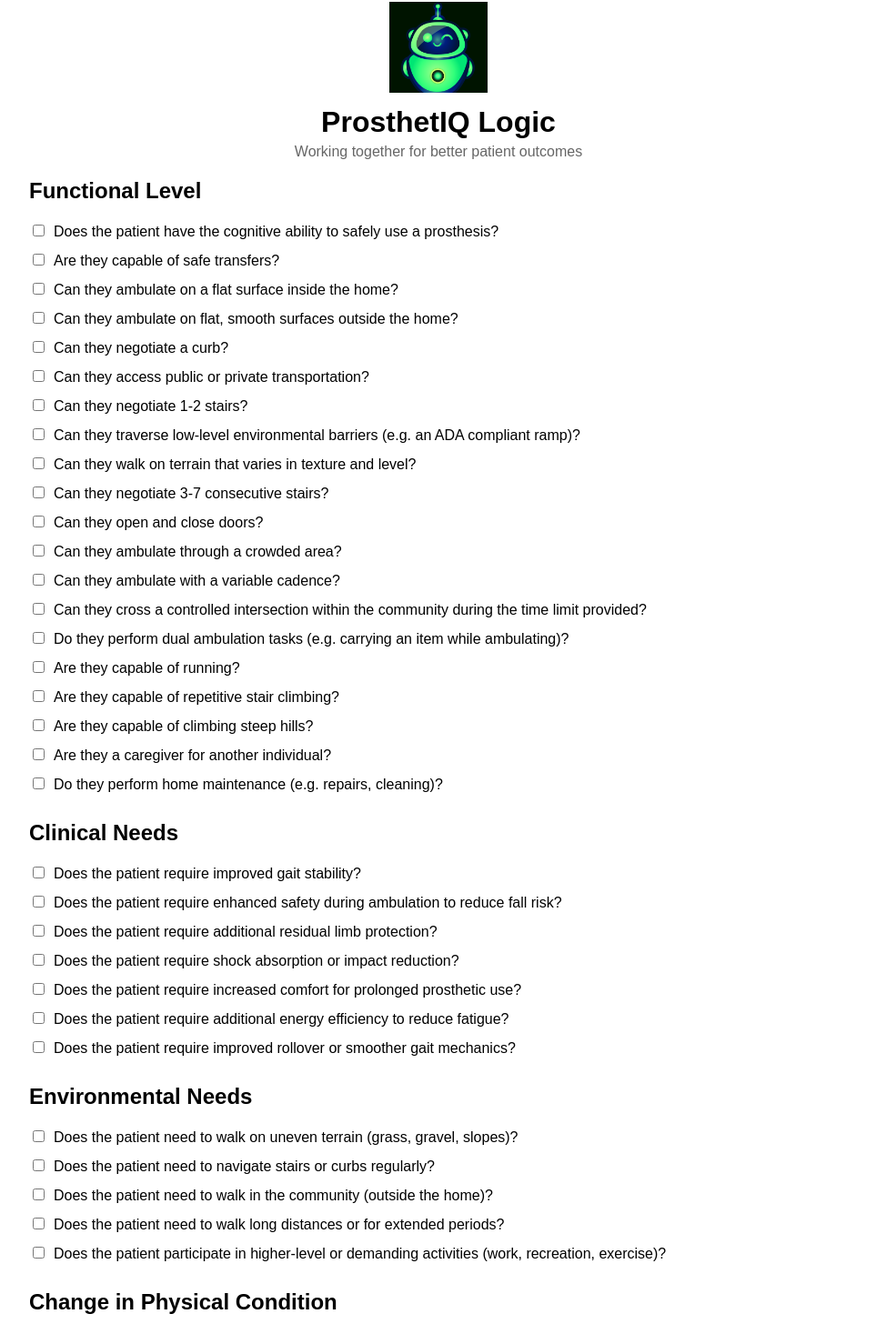
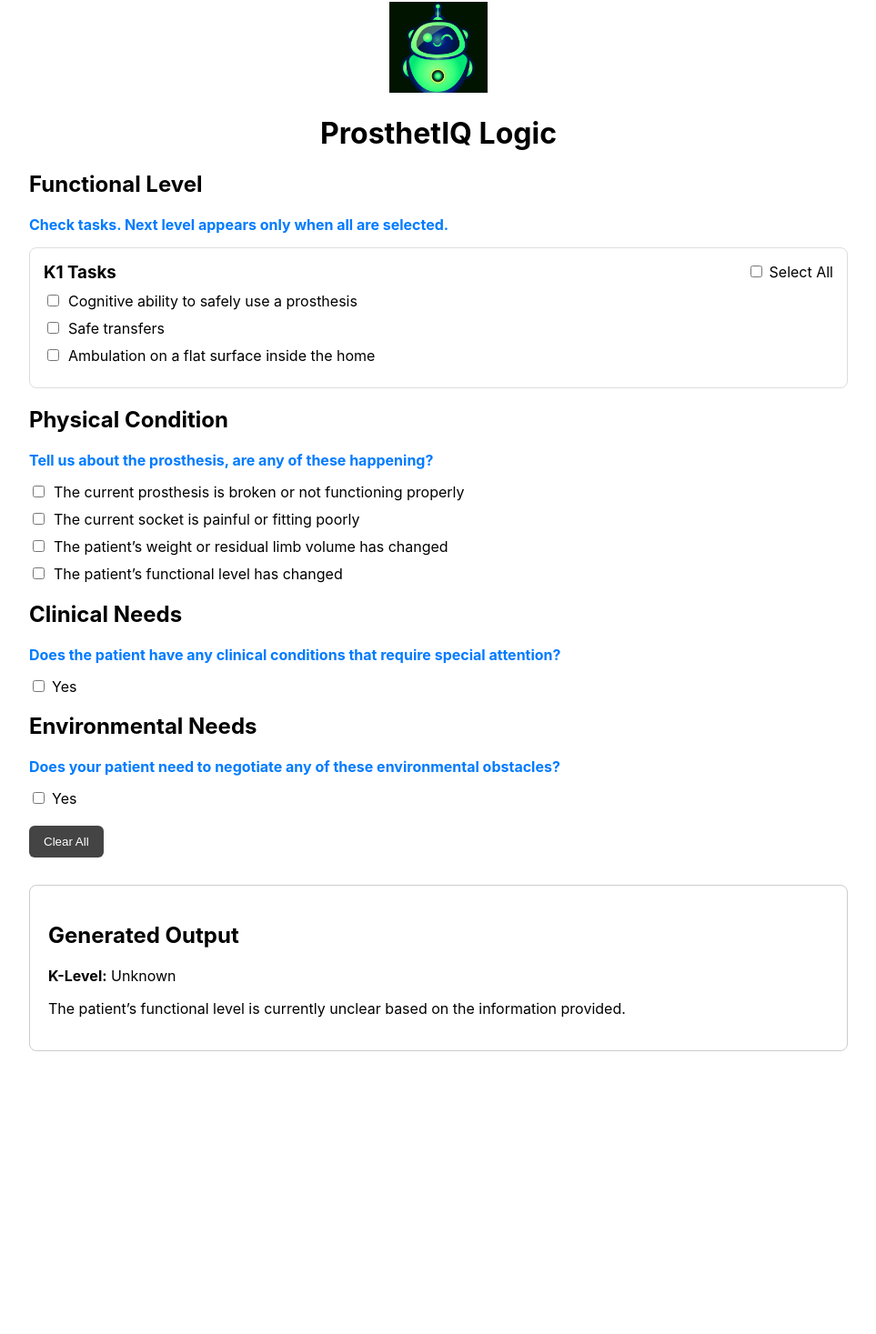
Before and after one commit to klapierre5-cpo/prosthetiq-logic, a React (Create React App) app: page / in a window 1280 px wide. Shown: the part 28-1495 px from the top of the page at 91% size, without its empty margins (158-1121 px from the left). After the commit the page ends 1214 px from the top, so only its background shows below. Built offline with nearby package versions, Linux system fonts and the light colour scheme.

Commit message:
Refined ProsthetIQ Logic UI and output flow

```diff
--- a/src/App.js
+++ b/src/App.js
@@ -2,62 +2,96 @@ import logo from './assets/prosthetiq_logic_logo.png';
 import { useState } from 'react';
 
 function App() {
-  const questions = [
-    { id: 'T001', text: 'Does the patient have the cognitive ability to safely use a prosthesis?' },
-    { id: 'T002', text: 'Are they capable of safe transfers?' },
-    { id: 'T003', text: 'Can they ambulate on a flat surface inside the home?' },
-    { id: 'T004', text: 'Can they ambulate on flat, smooth surfaces outside the home?' },
-    { id: 'T005', text: 'Can they negotiate a curb?' },
-    { id: 'T006', text: 'Can they access public or private transportation?' },
-    { id: 'T007', text: 'Can they negotiate 1-2 stairs?' },
-    { id: 'T008', text: 'Can they traverse low-level environmental barriers (e.g. an ADA compliant ramp)?' },
-    { id: 'T009', text: 'Can they walk on terrain that varies in texture and level?' },
-    { id: 'T010', text: 'Can they negotiate 3-7 consecutive stairs?' },
-    { id: 'T011', text: 'Can they open and close doors?' },
-    { id: 'T012', text: 'Can they ambulate through a crowded area?' },
-    { id: 'T013', text: 'Can they ambulate with a variable cadence?' },
-    { id: 'T014', text: 'Can they cross a controlled intersection within the community during the time limit provided?' },
-    { id: 'T015', text: 'Do they perform dual ambulation tasks (e.g. carrying an item while ambulating)?' },
-    { id: 'T016', text: 'Are they capable of running?' },
-    { id: 'T017', text: 'Are they capable of repetitive stair climbing?' },
-    { id: 'T018', text: 'Are they capable of climbing steep hills?' },
-    { id: 'T019', text: 'Are they a caregiver for another individual?' },
-    { id: 'T020', text: 'Do they perform home maintenance (e.g. repairs, cleaning)?' },
+  const k1Questions = [
+    { id: 'T001', text: 'Cognitive ability to safely use a prosthesis' },
+    { id: 'T002', text: 'Safe transfers' },
+    { id: 'T003', text: 'Ambulation on a flat surface inside the home' },
+  ];
+
+  const k2Questions = [
+    { id: 'T004', text: 'Ambulation on flat, smooth surfaces outside the home' },
+    { id: 'T005', text: 'Negotiation of a curb' },
+    { id: 'T006', text: 'Access to public or private transportation' },
+    { id: 'T007', text: 'Negotiation of 1–2 stairs' },
+    { id: 'T008', text: 'Traversal of low-level environmental barriers (e.g. ADA-compliant ramp)' },
+  ];
+
+  const k3Questions = [
+    { id: 'T009', text: 'Walking on terrain that varies in texture and level' },
+    { id: 'T010', text: 'Negotiation of 3–7 consecutive stairs' },
+    { id: 'T011', text: 'Opening and closing doors while ambulating' },
+    { id: 'T012', text: 'Ambulation through crowded areas' },
+    { id: 'T013', text: 'Variable cadence ambulation' },
+    { id: 'T014', text: 'Crossing a controlled intersection within the allowed time' },
+    { id: 'T015', text: 'Dual ambulation tasks (e.g. carrying an item while walking)' },
+  ];
+
+  const k4Questions = [
+    { id: 'T016', text: 'Running' },
+    { id: 'T017', text: 'Repetitive stair climbing' },
+    { id: 'T018', text: 'Climbing steep hills' },
+    { id: 'T019', text: 'Caregiving for another individual' },
+    { id: 'T020', text: 'Home maintenance (e.g. repairs, cleaning)' },
   ];
 
   const clinicalNeedsQuestions = [
-    { id: 'CN001', text: 'Does the patient require improved gait stability?' },
-    { id: 'CN002', text: 'Does the patient require enhanced safety during ambulation to reduce fall risk?' },
-    { id: 'CN003', text: 'Does the patient require additional residual limb protection?' },
-    { id: 'CN004', text: 'Does the patient require shock absorption or impact reduction?' },
-    { id: 'CN005', text: 'Does the patient require increased comfort for prolonged prosthetic use?' },
-    { id: 'CN006', text: 'Does the patient require additional energy efficiency to reduce fatigue?' },
-    { id: 'CN007', text: 'Does the patient require improved rollover or smoother gait mechanics?' },
-  ];
-
-  const changeConditionQuestions = [
-    { id: 'CC001', text: 'Is the current prosthesis broken or not functioning properly?' },
-    { id: 'CC002', text: 'Is the current socket fitting poorly or painful?' },
-    { id: 'CC003', text: 'Has the patient experienced significant weight or residual limb volume change recently?' },
-    { id: 'CC004', text: 'Has the patient’s functional level changed since the last evaluation?' },
+    { id: 'CN001', text: 'Improved gait stability' },
+    { id: 'CN002', text: 'Enhanced safety during ambulation to reduce fall risk' },
+    { id: 'CN003', text: 'Additional residual limb protection' },
+    { id: 'CN004', text: 'Shock absorption or impact reduction' },
+    { id: 'CN005', text: 'Increased comfort for prolonged prosthetic use' },
+    { id: 'CN006', text: 'Additional energy efficiency to reduce fatigue' },
+    { id: 'CN007', text: 'Improved rollover or smoother gait mechanics' },
   ];
 
   const environmentalQuestions = [
-    { id: 'EN001', text: 'Does the patient need to walk on uneven terrain (grass, gravel, slopes)?' },
-    { id: 'EN002', text: 'Does the patient need to navigate stairs or curbs regularly?' },
-    { id: 'EN003', text: 'Does the patient need to walk in the community (outside the home)?' },
-    { id: 'EN004', text: 'Does the patient need to walk long distances or for extended periods?' },
-    { id: 'EN005', text: 'Does the patient participate in higher-level or demanding activities (work, recreation, exercise)?' },
+    { id: 'EN001', text: 'Uneven terrain (grass, gravel, slopes)' },
+    { id: 'EN002', text: 'Stairs or curbs regularly' },
+    { id: 'EN003', text: 'Community ambulation outside the home' },
+    { id: 'EN004', text: 'Long distances or extended periods of walking' },
+    { id: 'EN005', text: 'Higher-level or demanding activities (work, recreation, exercise)' },
+  ];
+
+  const physicalConditionQuestions = [
+    { id: 'CC001', text: 'The current prosthesis is broken or not functioning properly' },
+    { id: 'CC002', text: 'The current socket is painful or fitting poorly' },
+    { id: 'CC003', text: 'The patient’s weight or residual limb volume has changed' },
+    { id: 'CC004', text: 'The patient’s functional level has changed' },
   ];
 
   const [answers, setAnswers] = useState({});
 
   const handleChange = (id) => {
-    setAnswers((prevAnswers) => ({
-      ...prevAnswers,
-      [id]: !prevAnswers[id],
+    setAnswers((prev) => ({
+      ...prev,
+      [id]: !prev[id],
     }));
   };
+
+  const handleSelectAll = (arr) => {
+    setAnswers((prev) => {
+      const updated = { ...prev };
+      const allSelected = arr.every((q) => !!prev[q.id]);
+
+      arr.forEach((q) => {
+        updated[q.id] = !allSelected;
+      });
+
+      return updated;
+    });
+  };
+
+  const clearAll = () => setAnswers({});
+
+  const hasAnyChecked = (arr) => arr.some((q) => !!answers[q.id]);
+  const areAllChecked = (arr) => arr.length > 0 && arr.every((q) => !!answers[q.id]);
+
+  const showK2 = areAllChecked(k1Questions);
+  const showK3 = areAllChecked(k2Questions);
+  const showK4 = areAllChecked(k3Questions);
+
+  const showClinicalDetails = !!answers.CN_YES;
+  const showEnvironmentalDetails = !!answers.EN_YES;
 
   const joinList = (items) => {
     if (items.length === 0) return '';
@@ -66,192 +100,255 @@ function App() {
     return `${items.slice(0, -1).join(', ')}, and ${items[items.length - 1]}`;
   };
 
+  const instructionStyle = {
+    color: '#007BFF',
+    fontWeight: '700',
+    marginBottom: '15px',
+  };
+
+  const subPromptStyle = {
+    color: '#007BFF',
+    fontWeight: '700',
+    marginTop: '10px',
+    marginBottom: '12px',
+  };
+
+  const renderGroup = (arr) =>
+    arr.map((q) => (
+      <div key={q.id} style={{ marginBottom: '10px' }}>
+        <label>
+          <input
+            type="checkbox"
+            checked={!!answers[q.id]}
+            onChange={() => handleChange(q.id)}
+            style={{ marginRight: '10px' }}
+          />
+          {q.text}
+        </label>
+      </div>
+    ));
+
+  const renderSection = (title, arr) => (
+    <div
+      style={{
+        marginBottom: '20px',
+        padding: '15px',
+        border: '1px solid #ddd',
+        borderRadius: '8px',
+      }}
+    >
+      <div
+        style={{
+          display: 'flex',
+          justifyContent: 'space-between',
+          alignItems: 'center',
+          gap: '10px',
+          flexWrap: 'wrap',
+          marginBottom: '10px',
+        }}
+      >
+        <h3 style={{ margin: 0 }}>{title}</h3>
+        <label>
+          <input
+            type="checkbox"
+            checked={areAllChecked(arr)}
+            onChange={() => handleSelectAll(arr)}
+            style={{ marginRight: '8px' }}
+          />
+          Select All
+        </label>
+      </div>
+      {renderGroup(arr)}
+    </div>
+  );
+
   const getKLevel = () => {
-    const k4Tasks = ['T016', 'T017', 'T018', 'T019', 'T020'];
-    const k3Tasks = ['T009', 'T010', 'T011', 'T012', 'T013', 'T014', 'T015'];
-    const k2Tasks = ['T004', 'T005', 'T006', 'T007', 'T008'];
-    const k1Tasks = ['T001', 'T002', 'T003'];
-
-    const hasK4 = k4Tasks.some((taskId) => answers[taskId]);
-    const hasK3 = k3Tasks.some((taskId) => answers[taskId]);
-    const hasK2 = k2Tasks.some((taskId) => answers[taskId]);
-    const hasK1 = k1Tasks.some((taskId) => answers[taskId]);
-
-    if (hasK4) return 'K4';
-    if (hasK3) return 'K3';
-    if (hasK2) return 'K2';
-    if (hasK1) return 'K1';
+    if (hasAnyChecked(k4Questions)) return 'K4';
+    if (hasAnyChecked(k3Questions)) return 'K3';
+    if (hasAnyChecked(k2Questions)) return 'K2';
+    if (hasAnyChecked(k1Questions)) return 'K1';
     return 'Unknown';
   };
 
+  const getKLevelSentence = () => {
     const kLevel = getKLevel();
 
-  const getKLevelSentence = () => {
-    if (kLevel === 'K1') return 'The patient demonstrates K1-level ambulation with household mobility potential.';
-    if (kLevel === 'K2') return 'The patient demonstrates K2-level ambulation with limited community mobility.';
-    if (kLevel === 'K3') return 'The patient demonstrates K3-level ambulation with variable cadence and community mobility demands.';
-    if (kLevel === 'K4') return 'The patient demonstrates K4-level ambulation with high-level activity demands beyond basic ambulation.';
+    if (kLevel === 'K1') {
+      return 'The patient demonstrates K1-level ambulation with household mobility potential.';
+    }
+    if (kLevel === 'K2') {
+      return 'The patient demonstrates K2-level ambulation with limited community mobility.';
+    }
+    if (kLevel === 'K3') {
+      return 'The patient demonstrates K3-level ambulation with variable cadence and community mobility demands.';
+    }
+    if (kLevel === 'K4') {
+      return 'The patient demonstrates K4-level ambulation with high-level activity demands beyond basic ambulation.';
+    }
     return 'The patient’s functional level is currently unclear based on the information provided.';
   };
 
+  const getPhysicalConditionSentence = () => {
+    const selected = [];
+    if (answers.CC001) selected.push('the current prosthesis is broken or not functioning properly');
+    if (answers.CC002) selected.push('the current socket is painful or fitting poorly');
+    if (answers.CC003) selected.push('the patient’s weight or residual limb volume has changed');
+    if (answers.CC004) selected.push('the patient’s functional level has changed');
+
+    if (!selected.length) return '';
+    return `The patient presents with a documented change in condition, including ${joinList(selected)}.`;
+  };
+
   const getClinicalNeedsSentence = () => {
-    const selectedNeeds = [];
-    if (answers.CN001) selectedNeeds.push('improved gait stability');
-    if (answers.CN002) selectedNeeds.push('enhanced safety during ambulation to reduce fall risk');
-    if (answers.CN003) selectedNeeds.push('additional residual limb protection');
-    if (answers.CN004) selectedNeeds.push('shock absorption or impact reduction');
-    if (answers.CN005) selectedNeeds.push('increased comfort for prolonged prosthetic use');
-    if (answers.CN006) selectedNeeds.push('additional energy efficiency to reduce fatigue');
-    if (answers.CN007) selectedNeeds.push('improved rollover or smoother gait mechanics');
+    const selected = [];
+    if (answers.CN001) selected.push('improved gait stability');
+    if (answers.CN002) selected.push('enhanced safety during ambulation to reduce fall risk');
+    if (answers.CN003) selected.push('additional residual limb protection');
+    if (answers.CN004) selected.push('shock absorption or impact reduction');
+    if (answers.CN005) selected.push('increased comfort for prolonged prosthetic use');
+    if (answers.CN006) selected.push('additional energy efficiency to reduce fatigue');
+    if (answers.CN007) selected.push('improved rollover or smoother gait mechanics');
 
-    if (selectedNeeds.length === 0) return '';
-    return `The patient’s clinical presentation requires ${joinList(selectedNeeds)}.`;
+    if (!selected.length) return '';
+    return `The patient’s clinical presentation requires ${joinList(selected)}.`;
   };
 
   const getEnvironmentalSentence = () => {
-    const selectedEnvironment = [];
-    if (answers.EN001) selectedEnvironment.push('safe navigation of uneven terrain');
-    if (answers.EN002) selectedEnvironment.push('regular stair and curb negotiation');
-    if (answers.EN003) selectedEnvironment.push('community ambulation');
-    if (answers.EN004) selectedEnvironment.push('long-distance or extended walking');
-    if (answers.EN005) selectedEnvironment.push('higher-level or demanding activities');
+    const selected = [];
+    if (answers.EN001) selected.push('safe navigation of uneven terrain');
+    if (answers.EN002) selected.push('regular stair and curb negotiation');
+    if (answers.EN003) selected.push('community ambulation');
+    if (answers.EN004) selected.push('long-distance or extended walking');
+    if (answers.EN005) selected.push('higher-level or demanding activities');
 
-    if (selectedEnvironment.length === 0) return '';
-    return `The patient’s environment requires ${joinList(selectedEnvironment)}.`;
-  };
-
-  const getChangeConditionSentence = () => {
-    const selectedChanges = [];
-    if (answers.CC001) selectedChanges.push('the current prosthesis is broken or not functioning properly');
-    if (answers.CC002) selectedChanges.push('the current socket is fitting poorly or causing pain');
-    if (answers.CC003) selectedChanges.push('the patient has experienced significant weight or residual limb volume change recently');
-    if (answers.CC004) selectedChanges.push('the patient’s functional level has changed since the last evaluation');
-
-    if (selectedChanges.length === 0) return '';
-    return `The patient presents with a documented change in physical condition, including ${joinList(selectedChanges)}.`;
+    if (!selected.length) return '';
+    return `The patient’s environment requires ${joinList(selected)}.`;
   };
 
   const getClosingSentence = () => {
-    const hasChangeCondition =
-      answers.CC001 || answers.CC002 || answers.CC003 || answers.CC004;
+    const hasPhysicalCondition =
+      !!answers.CC001 || !!answers.CC002 || !!answers.CC003 || !!answers.CC004;
 
     const hasClinicalNeeds =
-      answers.CN001 || answers.CN002 || answers.CN003 || answers.CN004 ||
-      answers.CN005 || answers.CN006 || answers.CN007;
+      !!answers.CN001 || !!answers.CN002 || !!answers.CN003 || !!answers.CN004 ||
+      !!answers.CN005 || !!answers.CN006 || !!answers.CN007;
 
     const hasEnvironmentalNeeds =
-      answers.EN001 || answers.EN002 || answers.EN003 || answers.EN004 || answers.EN005;
+      !!answers.EN001 || !!answers.EN002 || !!answers.EN003 || !!answers.EN004 || !!answers.EN005;
 
-    if (hasChangeCondition || hasClinicalNeeds || hasEnvironmentalNeeds) {
-      return 'Based on the patient’s functional level, clinical needs, and documented change in condition, a new prosthetic socket and/or prosthesis is medically necessary to support safe and effective ambulation.';
+    if (hasPhysicalCondition || hasClinicalNeeds || hasEnvironmentalNeeds) {
+      return 'Based on the patient’s functional level, clinical needs, environmental demands, and documented change in condition, a new prosthetic socket and/or prosthesis is medically necessary to support safe and effective ambulation.';
     }
 
     return '';
   };
 
+  const kLevel = getKLevel();
   const kLevelSentence = getKLevelSentence();
+  const physicalConditionSentence = getPhysicalConditionSentence();
   const clinicalNeedsSentence = getClinicalNeedsSentence();
   const environmentalSentence = getEnvironmentalSentence();
-  const changeConditionSentence = getChangeConditionSentence();
   const closingSentence = getClosingSentence();
 
   return (
-    <div style={{ padding: '30px', maxWidth: '900px', margin: '0 auto', fontFamily: 'Arial, sans-serif' }}>
-
-      {/* HEADER */}
-      <div style={{ textAlign: 'center', marginBottom: '20px' }}>
-        <img src={logo} alt="ProsthetIQ Logic Logo" style={{ height: '100px', marginBottom: '10px' }} />
-        <h1 style={{ margin: '0' }}>ProsthetIQ Logic</h1>
-        <p style={{ marginTop: '5px', color: '#666' }}>
-          Working together for better patient outcomes
-        </p>
+    <div style={{ padding: '30px', maxWidth: '900px', margin: '0 auto' }}>
+      <div style={{ textAlign: 'center' }}>
+        <img src={logo} alt="ProsthetIQ Logic Logo" style={{ height: '100px' }} />
+        <h1>ProsthetIQ Logic</h1>
       </div>
 
       <h2>Functional Level</h2>
-      {questions.map((question) => (
-        <div key={question.id} style={{ marginBottom: '12px' }}>
+      <p style={instructionStyle}>
+        Check tasks. Next level appears only when all are selected.
+      </p>
+
+      {renderSection('K1 Tasks', k1Questions)}
+      {showK2 && renderSection('K2 Tasks', k2Questions)}
+      {showK3 && renderSection('K3 Tasks', k3Questions)}
+      {showK4 && renderSection('K4 Tasks', k4Questions)}
+
+      <h2>Physical Condition</h2>
+      <p style={instructionStyle}>
+        Tell us about the prosthesis, are any of these happening?
+      </p>
+      {renderGroup(physicalConditionQuestions)}
+
+      <h2>Clinical Needs</h2>
+      <p style={instructionStyle}>
+        Does the patient have any clinical conditions that require special attention?
+      </p>
       <label>
         <input
           type="checkbox"
-              checked={!!answers[question.id]}
-              onChange={() => handleChange(question.id)}
-              style={{ marginRight: '10px' }}
+          checked={!!answers.CN_YES}
+          onChange={() => handleChange('CN_YES')}
+          style={{ marginRight: '8px' }}
         />
-            {question.text}
+        Yes
       </label>
-        </div>
-      ))}
 
-      <h2 style={{ marginTop: '30px' }}>Clinical Needs</h2>
-      {clinicalNeedsQuestions.map((question) => (
-        <div key={question.id} style={{ marginBottom: '12px' }}>
+      {showClinicalDetails && (
+        <>
+          <p style={subPromptStyle}>Check all that apply.</p>
+          {renderGroup(clinicalNeedsQuestions)}
+        </>
+      )}
+
+      <h2>Environmental Needs</h2>
+      <p style={instructionStyle}>
+        Does your patient need to negotiate any of these environmental obstacles?
+      </p>
       <label>
         <input
           type="checkbox"
-              checked={!!answers[question.id]}
-              onChange={() => handleChange(question.id)}
-              style={{ marginRight: '10px' }}
+          checked={!!answers.EN_YES}
+          onChange={() => handleChange('EN_YES')}
+          style={{ marginRight: '8px' }}
         />
-            {question.text}
+        Yes
       </label>
-        </div>
-      ))}
 
-      <h2 style={{ marginTop: '30px' }}>Environmental Needs</h2>
-      {environmentalQuestions.map((question) => (
-        <div key={question.id} style={{ marginBottom: '12px' }}>
-          <label>
-            <input
-              type="checkbox"
-              checked={!!answers[question.id]}
-              onChange={() => handleChange(question.id)}
-              style={{ marginRight: '10px' }}
-            />
-            {question.text}
-          </label>
-        </div>
-      ))}
+      {showEnvironmentalDetails && (
+        <>
+          <p style={subPromptStyle}>Check all that apply.</p>
+          {renderGroup(environmentalQuestions)}
+        </>
+      )}
 
-      <h2 style={{ marginTop: '30px' }}>Change in Physical Condition</h2>
-      {changeConditionQuestions.map((question) => (
-        <div key={question.id} style={{ marginBottom: '12px' }}>
-          <label>
-            <input
-              type="checkbox"
-              checked={!!answers[question.id]}
-              onChange={() => handleChange(question.id)}
-              style={{ marginRight: '10px' }}
-            />
-            {question.text}
-          </label>
-        </div>
-      ))}
-
+      <div style={{ marginTop: '20px' }}>
         <button
-        onClick={() => setAnswers({})}
+          onClick={clearAll}
           style={{
-          marginTop: '20px',
             padding: '10px 16px',
             borderRadius: '6px',
             border: 'none',
             backgroundColor: '#444',
             color: 'white',
-          cursor: 'pointer'
+            cursor: 'pointer',
           }}
         >
           Clear All
         </button>
+      </div>
 
-      <div style={{ marginTop: '30px', padding: '20px', border: '1px solid #ccc', borderRadius: '8px' }}>
+      <div
+        style={{
+          marginTop: '30px',
+          padding: '20px',
+          border: '1px solid #ccc',
+          borderRadius: '8px',
+        }}
+      >
         <h2>Generated Output</h2>
-        <p><strong>K-Level:</strong> {kLevel}</p>
+        <p>
+          <strong>K-Level:</strong> {kLevel}
+        </p>
         <p>{kLevelSentence}</p>
+        {physicalConditionSentence && <p>{physicalConditionSentence}</p>}
         {clinicalNeedsSentence && <p>{clinicalNeedsSentence}</p>}
         {environmentalSentence && <p>{environmentalSentence}</p>}
-        {changeConditionSentence && <p>{changeConditionSentence}</p>}
         {closingSentence && <p>{closingSentence}</p>}
       </div>
-
     </div>
   );
 }
```
Lines whose indentation alone changed are shown as unchanged.
